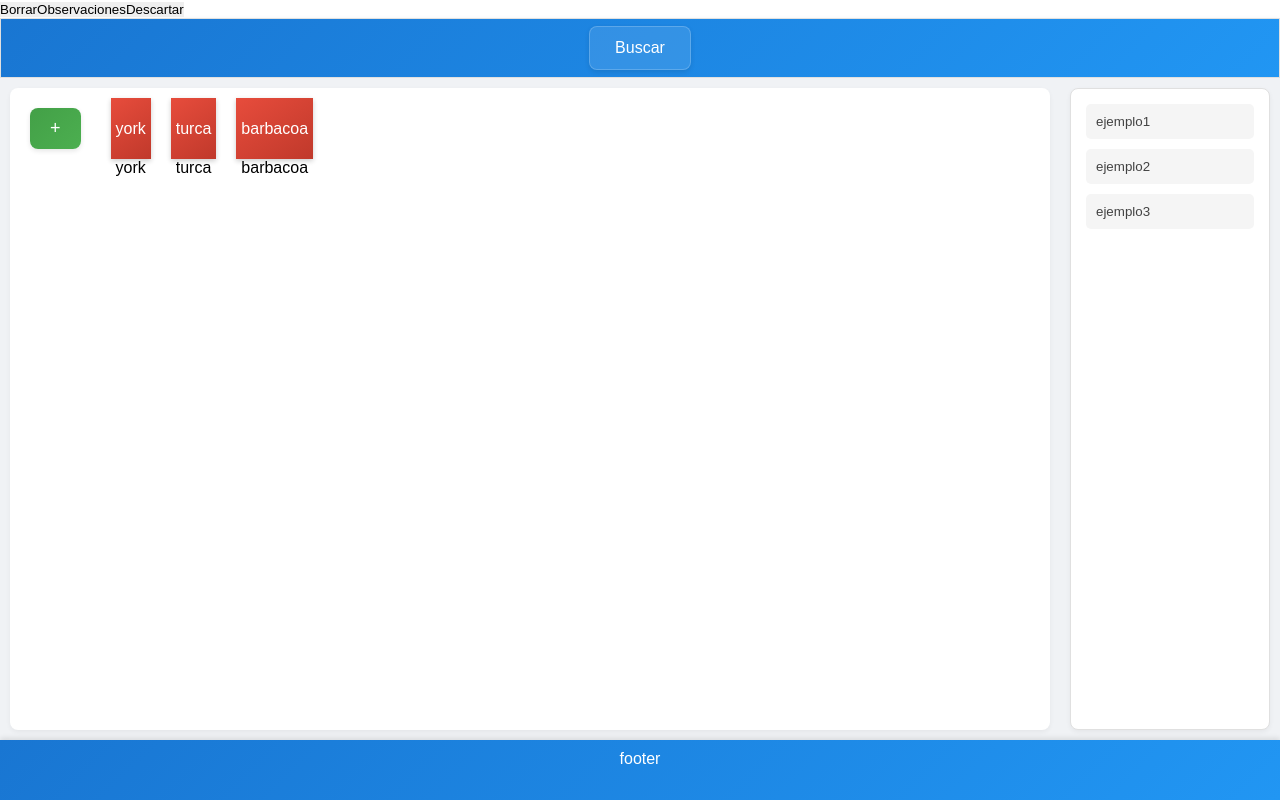
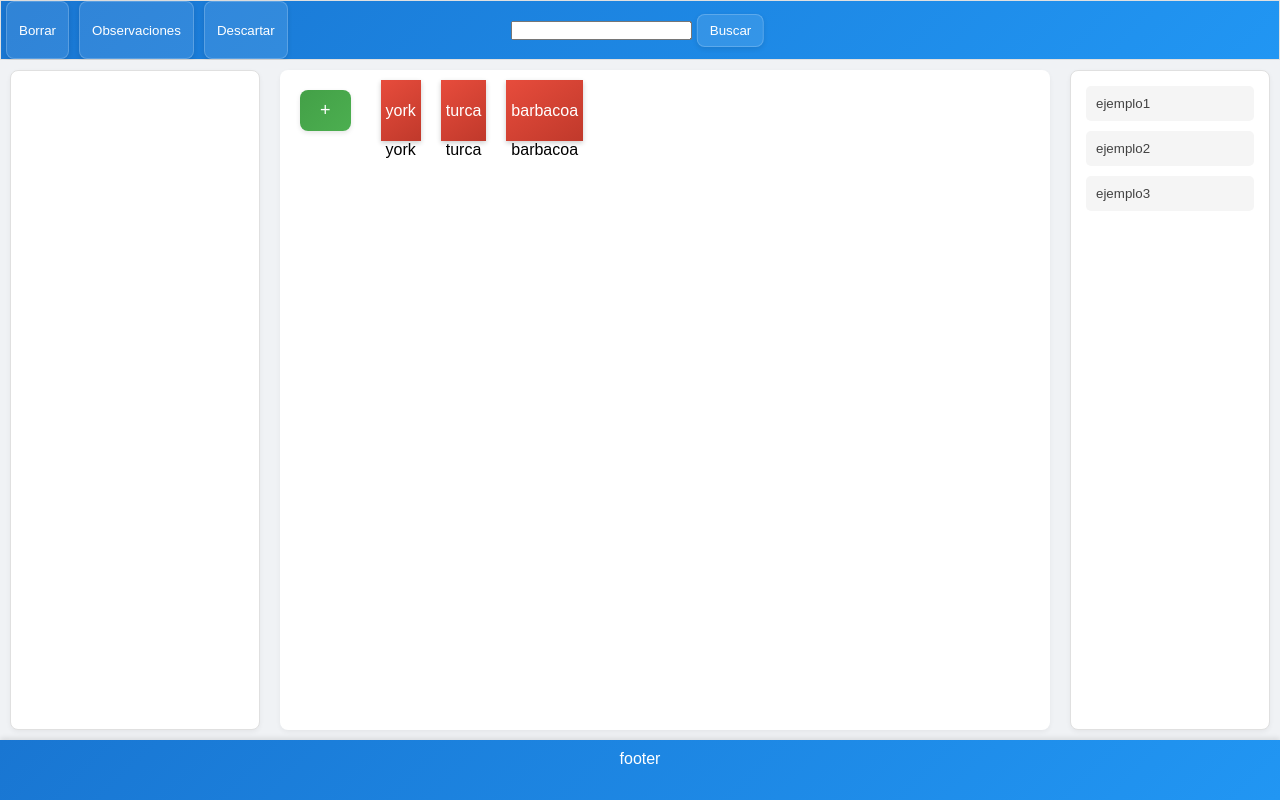
Before and after one commit to sauldm/HelpHosp, a React (Vite) app in the folder frontend/: page /productos in a window 1280 px wide. Built offline with nearby package versions, Linux system fonts and the light colour scheme.

Commit message:
btnBuscar e input buscar

```diff
--- a/frontend/src/App.css
+++ b/frontend/src/App.css
@@ -99,6 +99,53 @@ header {
   height: 60px;
 }
 
+.headerContainer {
+  width: 100%;
+  display: flex;
+  border: solid #e0e0e0 1px;
+  align-items: center;
+  justify-content: space-between;
+  background: linear-gradient(135deg, #1976d2, #2196f3);
+  box-shadow: 0 2px 5px rgba(0, 0, 0, 0.1);
+  height: 60px;
+}
+
+.contenedorBotones {
+  width: 250px;
+  display: flex;
+  height: 100%;
+  align-items: center;
+  padding: 0;
+  margin: 0;
+  box-sizing: border-box;
+}
+
+.contenedorBotones button {
+  width: 100%;
+  max-width: 100%;
+  box-sizing: border-box;
+  margin: 0;
+}
+
+.headerContainer button {
+  margin: 5px;
+  height: 100%;
+  padding: 8px 12px;
+  background: rgba(255, 255, 255, 0.1);
+  color: white;
+  border-radius: 8px;
+  box-shadow: 0 2px 5px rgba(0, 0, 0, 0.1);
+  border: 1px solid rgba(255, 255, 255, 0.2);
+}
+
+.medio {
+  font-size: 16px;
+  margin: 0 auto;
+  position: absolute;
+  left: 50%;
+  transform: translateX(-50%);
+}
+
 header button {
   margin: 0 10px;
   padding: 12px 25px;
@@ -110,7 +157,8 @@ header button {
   border: 1px solid rgba(255, 255, 255, 0.2);
 }
 
-header button:hover {
+header button:hover,
+.headerContainer button:hover {
   transform: translateY(-2px);
   background: rgba(255, 255, 255, 0.2);
   box-shadow: 0 4px 10px rgba(0, 0, 0, 0.2);
@@ -236,3 +284,15 @@ footer {
 .pedidos {
   display: flex;
 }
+
+.barraProductosPedido {
+  border: solid #e0e0e0 1px;
+  padding: 15px;
+  width: 250px;
+  background-color: #ffffff;
+  border-radius: 8px;
+  box-shadow: 0 2px 5px rgba(0, 0, 0, 0.05);
+  display: flex;
+  flex-direction: column;
+  margin: 10px;
+}
--- a/frontend/src/components/HeaderProductos.jsx
+++ b/frontend/src/components/HeaderProductos.jsx
@@ -16,9 +16,11 @@ const HeaderProductos = () => {
             Descartar
           </button>
         </div>
-        <header>
-          <button>Buscar</button>
-        </header>
+
+        <div className="medio">
+          <input type="text" name="buscar" id="buscar" />
+          <button name="btnBuscar">Buscar</button>
+        </div>
       </div>
     </>
   );
```
Also changed, not shown: 2 other files (tests, documents, lock files or other folders).
